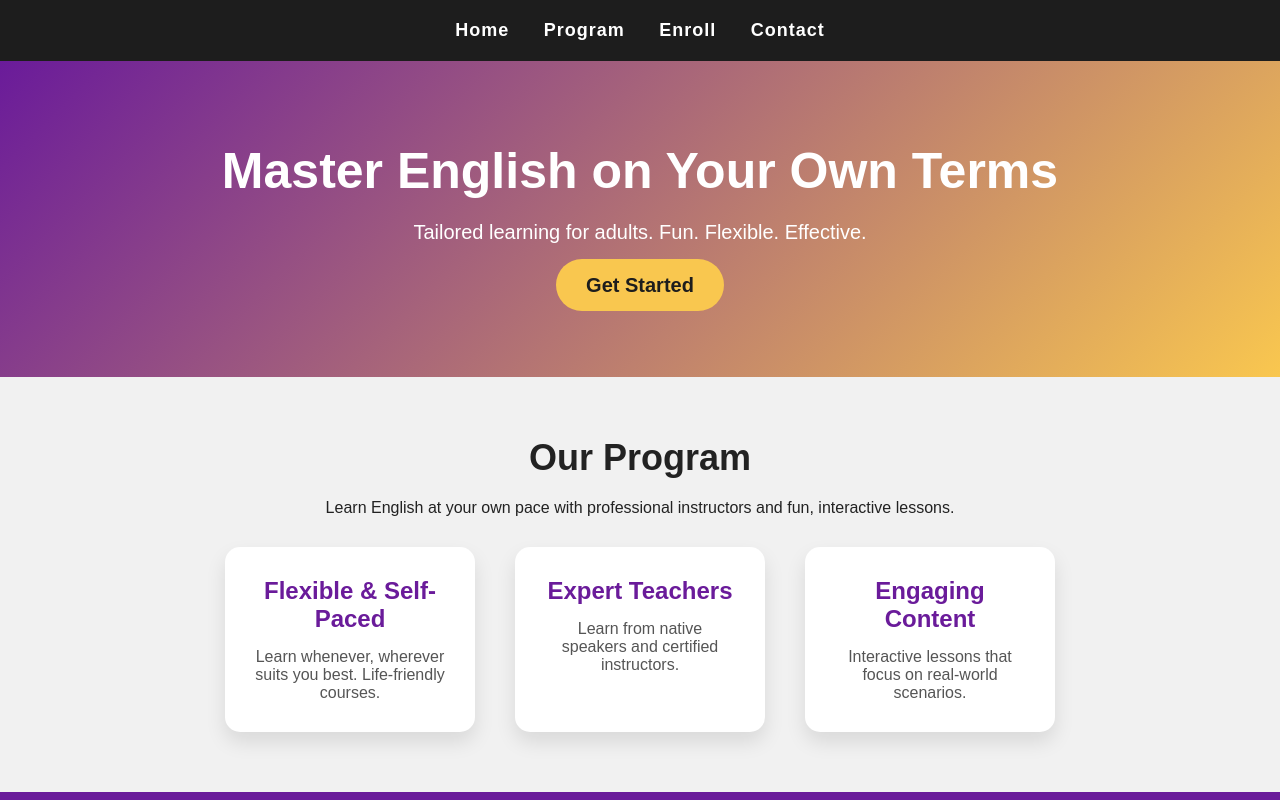
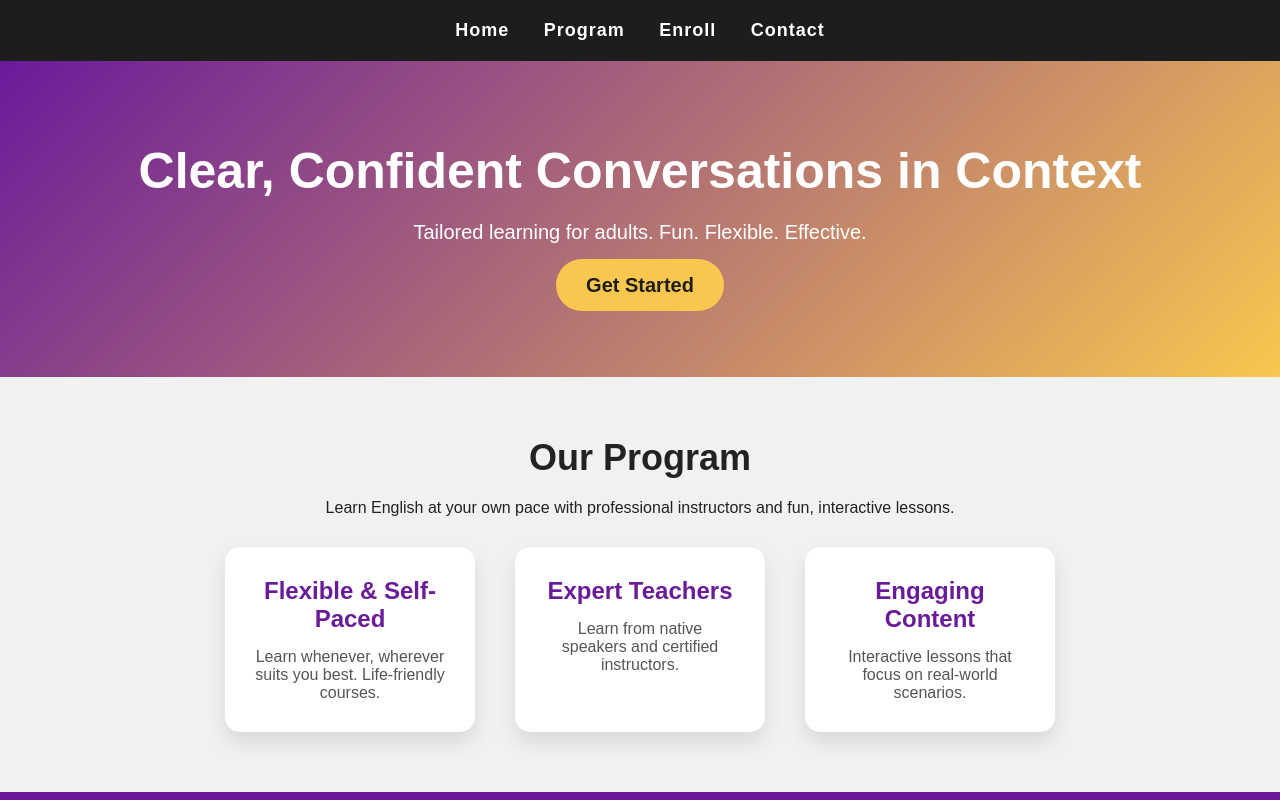
Before and after one commit to maloryw/asasecondlanguage, a plain HTML site: page index.html in a window 1280 px wide. Shown: the top 800 px of the page. Drawn offline with Linux system fonts and the light colour scheme.

Commit message:
Update index.html

```diff
--- a/index.html
+++ b/index.html
@@ -24,7 +24,7 @@
     <!-- Hero Section -->
     <section id="home">
         <div class="hero">
-            <h1>Master English on Your Own Terms</h1>
+            <h1>Clear, Confident Conversations in Context</h1>
             <p>Tailored learning for adults. Fun. Flexible. Effective.</p>
             <a href="#enroll" class="cta-button">Get Started</a>
         </div>
```
